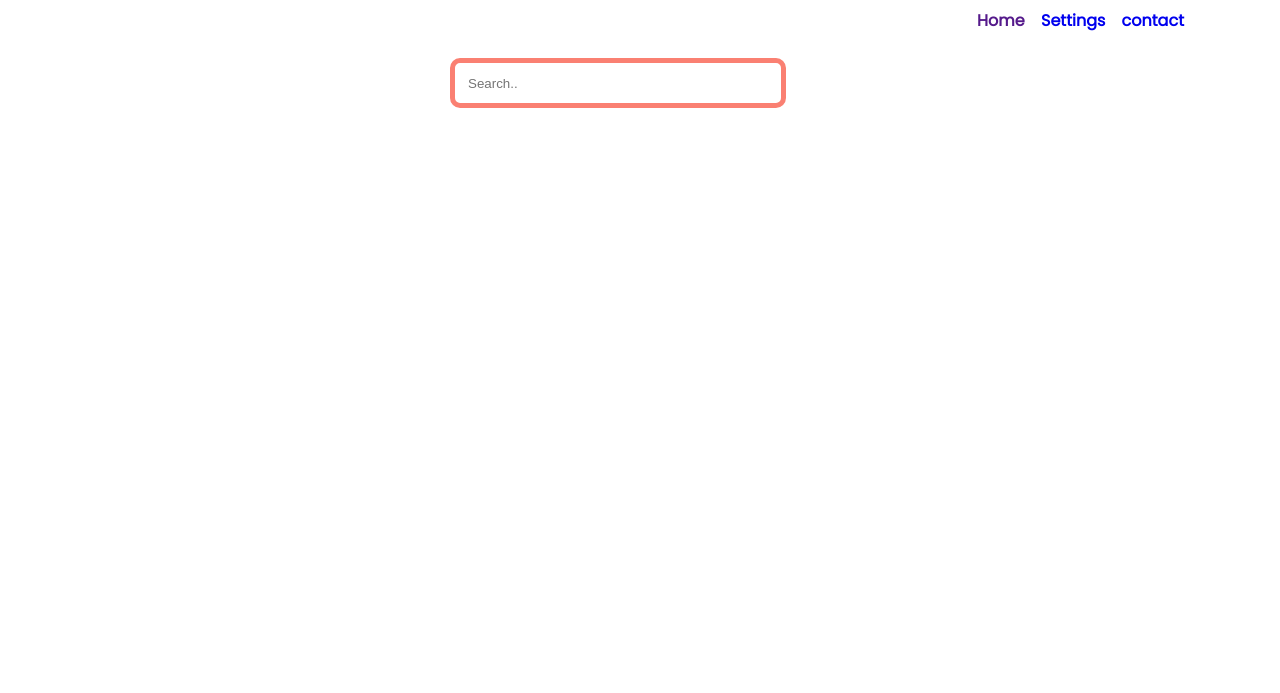
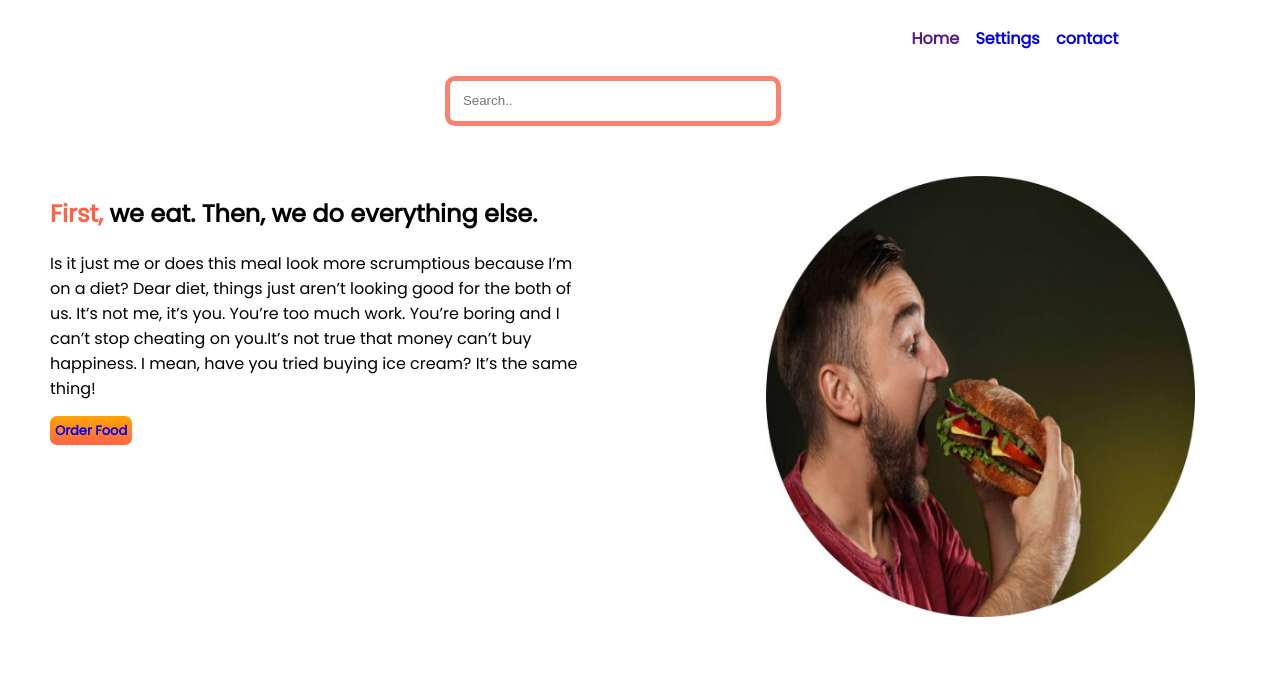
Before and after one commit to Moon-Tasir/food-app, a plain HTML site: page index.html in a window 1280 px wide. Drawn offline with Linux system fonts and the light colour scheme.

Commit message:
fisrt part done

```diff
--- a/index.html
+++ b/index.html
@@ -12,16 +12,30 @@
     <link rel="stylesheet" href="style.css">
 </head>
 <body>
-    <section >
-        <dav id=manu >
+    <section>
+        <dav id="manu" >
             <a class="remove-underline" href="">Home</a>
-            <a class="remove-underline" target="_blank" href="https://www.merriam-webster.com/dictionary/setting">Settings</a>
-            <a  class="remove-underline" target="_blank" href="https://www.merriam-webster.com/dictionary/contact">contact</a>
+            <a class="remove-underline " target="_blank" href="https://www.merriam-webster.com/dictionary/setting">Settings</a>
+            <a  class="remove-underline " target="_blank" href="https://www.merriam-webster.com/dictionary/contact">contact</a>
 
         </dav>
     <dav>
         <input id="search-br" type="text" placeholder="Search..">
     </dav>
     </section>
+    <section class="flaxible">
+    <dav class="half">
+        <h1><span id="txt-color">First,</span> we eat. Then, we do everything else.</h1>
+        <p>Is it just me or does this meal look more scrumptious because I’m on a diet? Dear diet, things just aren’t looking good for the both of us. It’s not me, it’s you. You’re too much work. You’re boring and I can’t stop cheating on you.It’s not true that money can’t buy happiness. I mean, have you tried buying ice cream? It’s the same thing!</p>
+        <a target="_blank" class="btn-link" href="https://www.foodpanda.com.bd/">Order Food</a>
+    </dav>
+    <dav class="half">
+        <img src="img/Pic1.jpg" alt="A man eatting food">
+     </dav>
+
+    </section>
+
+
+
 </body>
 </html>
--- a/style.css
+++ b/style.css
@@ -1,18 +1,21 @@
 body{
     font-family: 'Poppins', sans-serif;
-
+    margin-top: 2%;
+    margin-left: 0%;
 }
 #manu{
-   margin-left: 75%;
-   padding: 2%;
-   border-radius: 9px;
-   padding: 10px 15px;
-   font-weight: 900;
 
+    margin-left: 70%;
+    padding: 2%;
+    border-radius: 9px;
+    padding: 10px 15px;
+    font-weight: 900;
 }
 .remove-underline{
     text-decoration: none;
     padding:6px;
+
+
 
 }
 #search-br{
@@ -22,5 +25,33 @@ body{
     border: 5px solid salmon;
     border-radius: 10px;
     margin-top: 25px;
+}
+#txt-color{
+    color: tomato;
+}
+.btn-link{
+    text-decoration: none;
+    background-image: linear-gradient(orange, tomato);
+    border-radius: 7px;
+    font-size: 13px;
+    padding: 5px;
+    font-weight: 900;
 
 }
+.flaxible{
+    display: flex;
+
+    margin-bottom: 50px;
+}
+.half{
+    width: 50%;
+
+    padding: 50px;
+}
+.half img{
+    height: 95%;
+    width: 80%;
+    margin-left: 15%;
+
+
+}
```
Also changed, not shown: img/Pic1.jpg (added).
